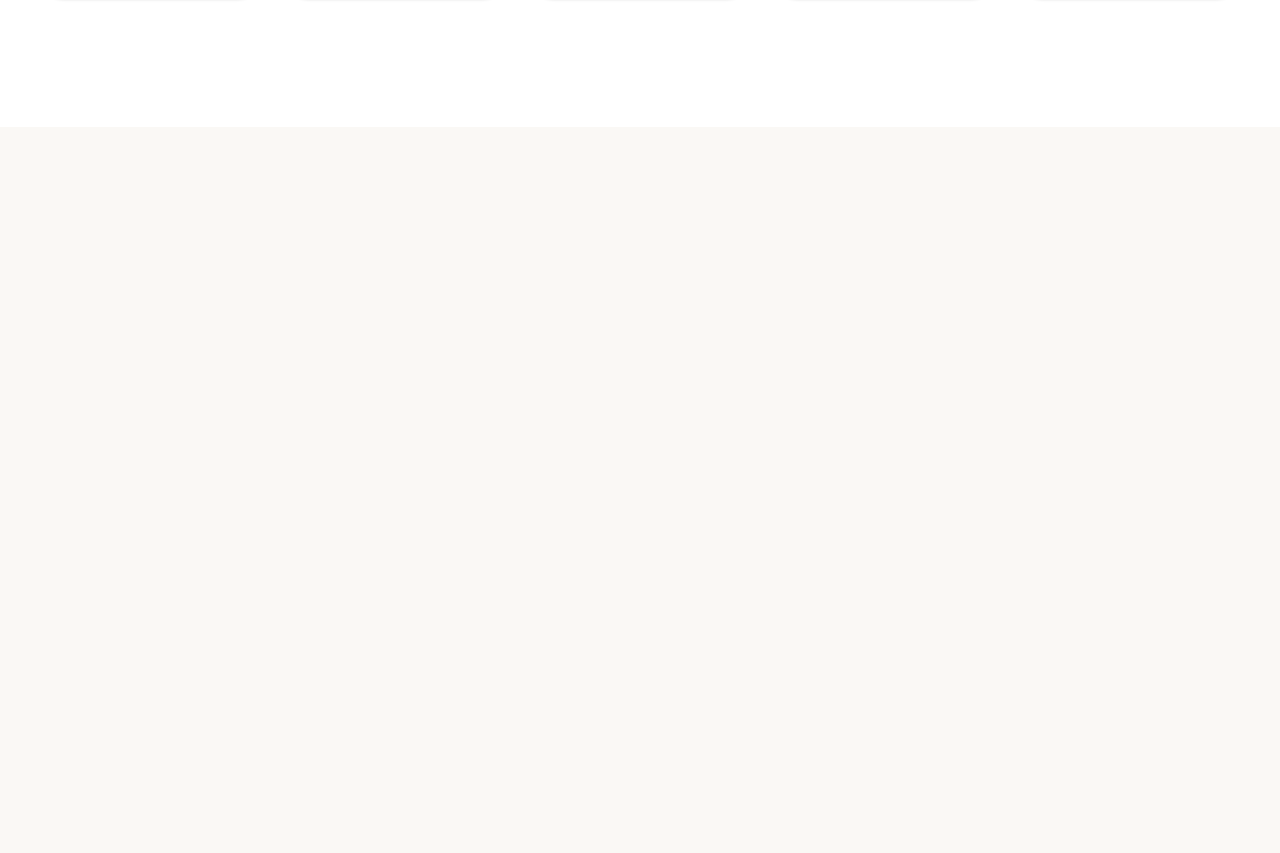
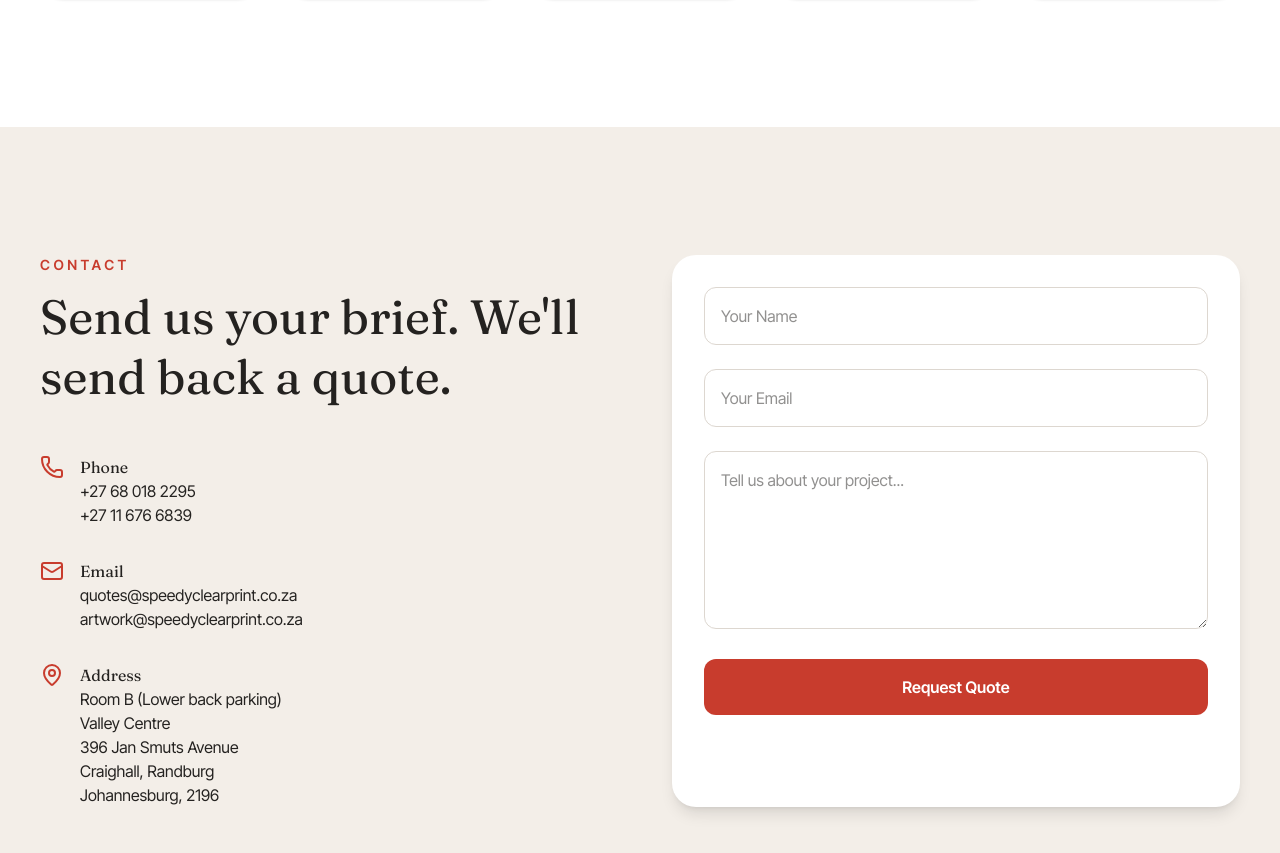
Before and after one commit to mandlenkosii/speedyclearprint, a React (Vite) app: page / in a window 1280 px wide. Shown: the part 6387-7240 px from the top of the page. Before the commit the page ends 6514 px from the top, so only its background shows below. Built offline with nearby package versions, Linux system fonts and the light colour scheme.

Commit message:
Built a contact section with quote form

```diff
--- a/src/App.jsx
+++ b/src/App.jsx
@@ -6,6 +6,7 @@ import Services from "./components/sections/Services";
 import Capabilities from "./components/sections/Capabilities";
 import Values from "./components/sections/Values";
 import Clients from "./components/sections/Clients";
+import Contact from "./components/sections/Contact";
 
 function App() {
   return (
@@ -25,6 +26,8 @@ function App() {
       <Values />
 
       <Clients />
+
+      <Contact />
     </>
   );
 }
--- a/src/components/sections/Contact.jsx
+++ b/src/components/sections/Contact.jsx
@@ -0,0 +1,95 @@
+import {
+  Phone,
+  Mail,
+  MapPin,
+} from "lucide-react";
+
+import Container from "../ui/Container";
+import QuoteForm from "../ui/QuoteForm";
+import SectionHeading from "../ui/SectionHeading";
+
+function Contact() {
+  return (
+    <section
+      id="contact"
+      className="bg-[#f3eee8] py-24 lg:py-32"
+    >
+      <Container>
+        <div className="grid gap-16 lg:grid-cols-2">
+          {/* Left */}
+
+          <div>
+            <SectionHeading
+              eyebrow="Contact"
+              title="Send us your brief. We'll send back a quote."
+            />
+
+            <div className="mt-12 space-y-8">
+              <div className="flex gap-4">
+                <Phone className="text-[var(--primary)]" />
+
+                <div>
+                  <h3 className="font-semibold">
+                    Phone
+                  </h3>
+
+                  <p>+27 68 018 2295</p>
+                  <p>+27 11 676 6839</p>
+                </div>
+              </div>
+
+              <div className="flex gap-4">
+                <Mail className="text-[var(--primary)]" />
+
+                <div>
+                  <h3 className="font-semibold">
+                    Email
+                  </h3>
+
+                  <p>quotes@speedyclearprint.co.za</p>
+                  <p>artwork@speedyclearprint.co.za</p>
+                </div>
+              </div>
+
+              <div className="flex gap-4">
+                <MapPin className="text-[var(--primary)]" />
+
+                <div>
+                  <h3 className="font-semibold">
+                    Address
+                  </h3>
+
+                  <p>
+                    Room B (Lower back parking)
+                  </p>
+
+                  <p>
+                    Valley Centre
+                  </p>
+
+                  <p>
+                    396 Jan Smuts Avenue
+                  </p>
+
+                  <p>
+                    Craighall, Randburg
+                  </p>
+
+                  <p>
+                    Johannesburg, 2196
+                  </p>
+                </div>
+              </div>
+            </div>
+          </div>
+
+          {/* Right */}
+
+          <QuoteForm />
+        </div>
+      </Container>
+    </section>
+  );
+}
+
+export default Contact;
--- a/src/components/ui/QuoteForm.jsx
+++ b/src/components/ui/QuoteForm.jsx
@@ -0,0 +1,99 @@
+import { useState } from "react";
+
+function QuoteForm() {
+  const [form, setForm] = useState({
+    name: "",
+    email: "",
+    message: "",
+  });
+
+  const [submitted, setSubmitted] = useState(false);
+
+  function handleChange(event) {
+    setForm({
+      ...form,
+      [event.target.name]: event.target.value,
+    });
+  }
+
+  function handleSubmit(event) {
+    event.preventDefault();
+
+    const subject = encodeURIComponent(
+      `Quote Request from ${form.name}`
+    );
+
+    const body = encodeURIComponent(
+`Name: ${form.name}
+
+Email: ${form.email}
+
+Message:
+${form.message}`
+    );
+
+    window.location.href =
+      `mailto:quotes@speedyclearprint.co.za?subject=${subject}&body=${body}`;
+
+    setSubmitted(true);
+
+    setForm({
+      name: "",
+      email: "",
+      message: "",
+    });
+  }
+
+  return (
+    <>
+      <form
+        onSubmit={handleSubmit}
+        className="space-y-6 rounded-3xl bg-white p-8 shadow-lg"
+      >
+        <input
+          type="text"
+          name="name"
+          placeholder="Your Name"
+          value={form.name}
+          onChange={handleChange}
+          required
+          className="w-full rounded-xl border border-[var(--border)] p-4 outline-none focus:border-[var(--primary)]"
+        />
+
+        <input
+          type="email"
+          name="email"
+          placeholder="Your Email"
+          value={form.email}
+          onChange={handleChange}
+          required
+          className="w-full rounded-xl border border-[var(--border)] p-4 outline-none focus:border-[var(--primary)]"
+        />
+
+        <textarea
+          rows="6"
+          name="message"
+          placeholder="Tell us about your project..."
+          value={form.message}
+          onChange={handleChange}
+          required
+          className="w-full rounded-xl border border-[var(--border)] p-4 outline-none focus:border-[var(--primary)]"
+        />
+
+        <button
+          className="w-full rounded-xl bg-[var(--primary)] py-4 font-semibold text-white transition hover:opacity-90"
+        >
+          Request Quote
+        </button>
+      </form>
+
+      {submitted && (
+        <p className="mt-6 text-center font-medium text-green-600">
+          Thank you! Your email client should now open.
+        </p>
+      )}
+    </>
+  );
+}
+
+export default QuoteForm;
```
